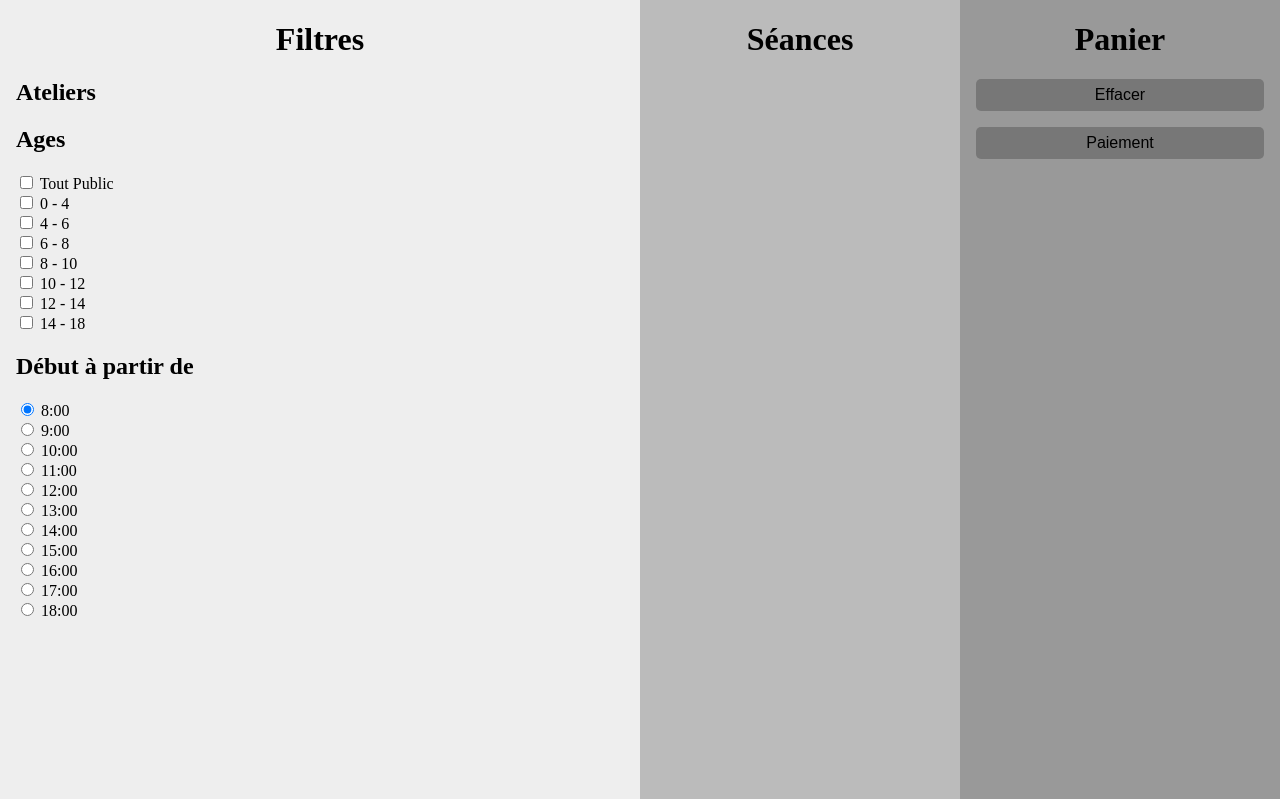
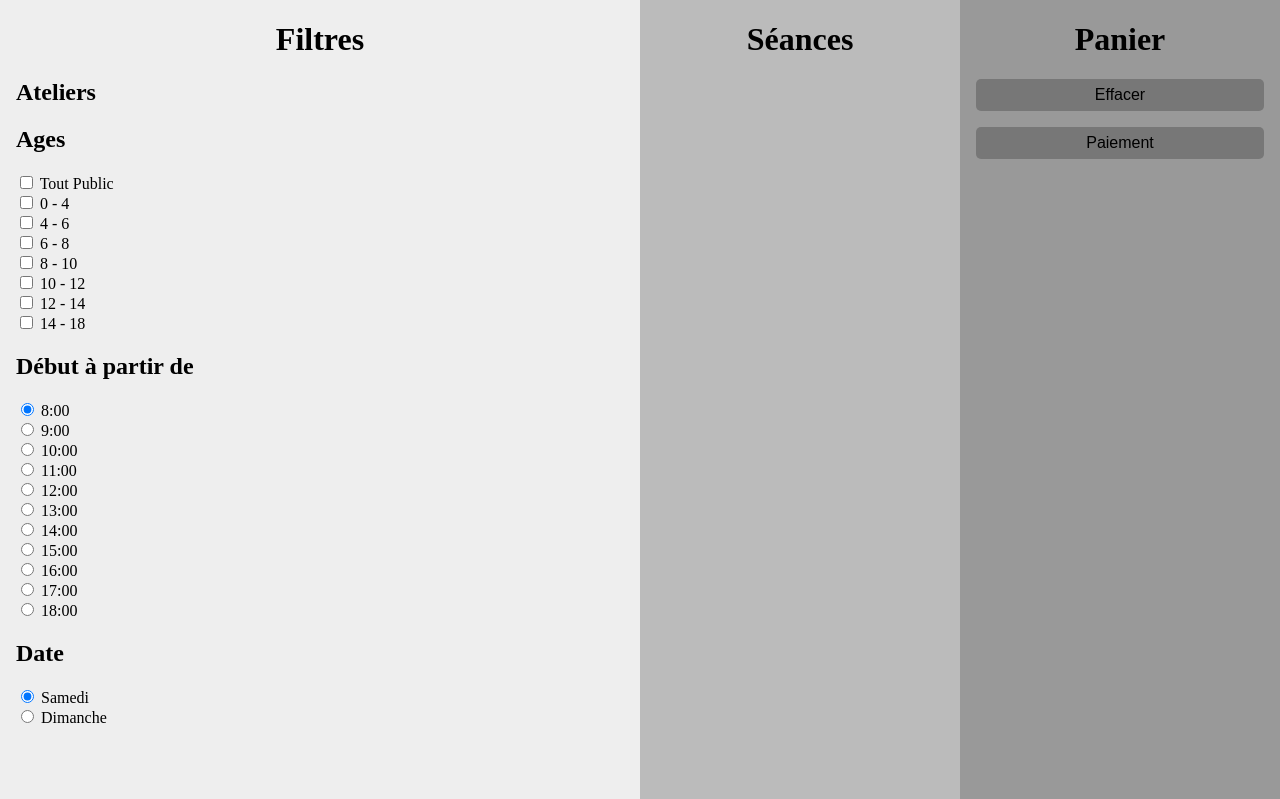
Before and after one commit to Dorsug/tickets, a Flask app: page / in a window 1280 px wide. Shown: the part 43-842 px from the top of the page. Run offline with Flask 2, Linux system fonts and the light colour scheme.

Commit message:
Ajout filtre date

```diff
--- a/app/app.py
+++ b/app/app.py
@@ -21,6 +21,11 @@
 
 heures = [str(x) + ':00' for x in range(8, 19)]
 
+dates = [
+        {'value': '2019-10-19', 'interface': 'Samedi'},
+        {'value': '2019-10-20', 'interface': 'Dimanche'}
+        ]
+
 @app.route('/', methods=['GET', 'POST'])
 def index():
     if request.method == 'GET':
@@ -30,7 +35,8 @@
             'index.html',
             ateliers=ateliers,
             ages=[x['interface'] for x in ages],
-            heures=heures
+            heures=heures,
+            dates=dates
         )
     if request.method == 'POST':
         data = request.get_json()
@@ -49,7 +55,7 @@
         atelier = ','.join(data['atelier'])
 
         c = db.get_cursor()
-        ateliers = db.callproc(c, 'listerSeancePourFiltres', atelier, data['heure'], age_mini, age_maxi)
+        ateliers = db.callproc(c, 'listerSeancePourFiltres', atelier, data['heure'], age_mini, age_maxi, data['date'])
         return render_template('ateliers.html', ateliers=ateliers)
 
 
--- a/assets/js/script.js
+++ b/assets/js/script.js
@@ -112,7 +112,8 @@
             data[checkbox.name].push(checkbox.value);
         }
     }
-    data['heure'] = document.querySelector('#pane1 input[type="radio"]:checked').value
+    data['heure'] = document.querySelector('#pane1 input[type="radio"][name="heure"]:checked').value
+    data['date'] = document.querySelector('#pane1 input[type="radio"][name="date"]:checked').value
     return data
 }
 
--- a/db/gestickets2.sql
+++ b/db/gestickets2.sql
@@ -23,7 +23,8 @@
     IN in_idAtelier TEXT,
     IN in_debutApartirde TIME,
     IN in_agemini INT,
-    IN in_agemaxi INT
+    IN in_agemaxi INT,
+    IN in_date DATE
 )
 BEGIN
     SET in_debutApartirde = IFNULL(in_debutApartirde, '00:00');
@@ -44,6 +45,7 @@
     AND Seance.heureDebut >= in_debutApartirde
     AND Atelier.agemini <= in_agemaxi
     AND Atelier.agemaxi >= in_agemini
+    AND Seance.date = in_date
     ORDER BY Atelier.numero, Seance.heureDebut;
 END$$
 
--- a/templates/index.html
+++ b/templates/index.html
@@ -51,6 +51,13 @@
                             {{ heure }}
                         </label><br />
                     {% endfor %}
+                    <h2>Date</h2>
+                    {% for date in dates %}
+                        <label>
+                            <input type="radio" name="date" value="{{ date.value }}" autocomplete="off"{% if loop.index == 1 %} checked{% endif%}>
+                            {{ date.interface }}
+                        <label><br />
+                    {% endfor %}
                 </div>
             </div>
             <div id="pane2" class="pane">
```
